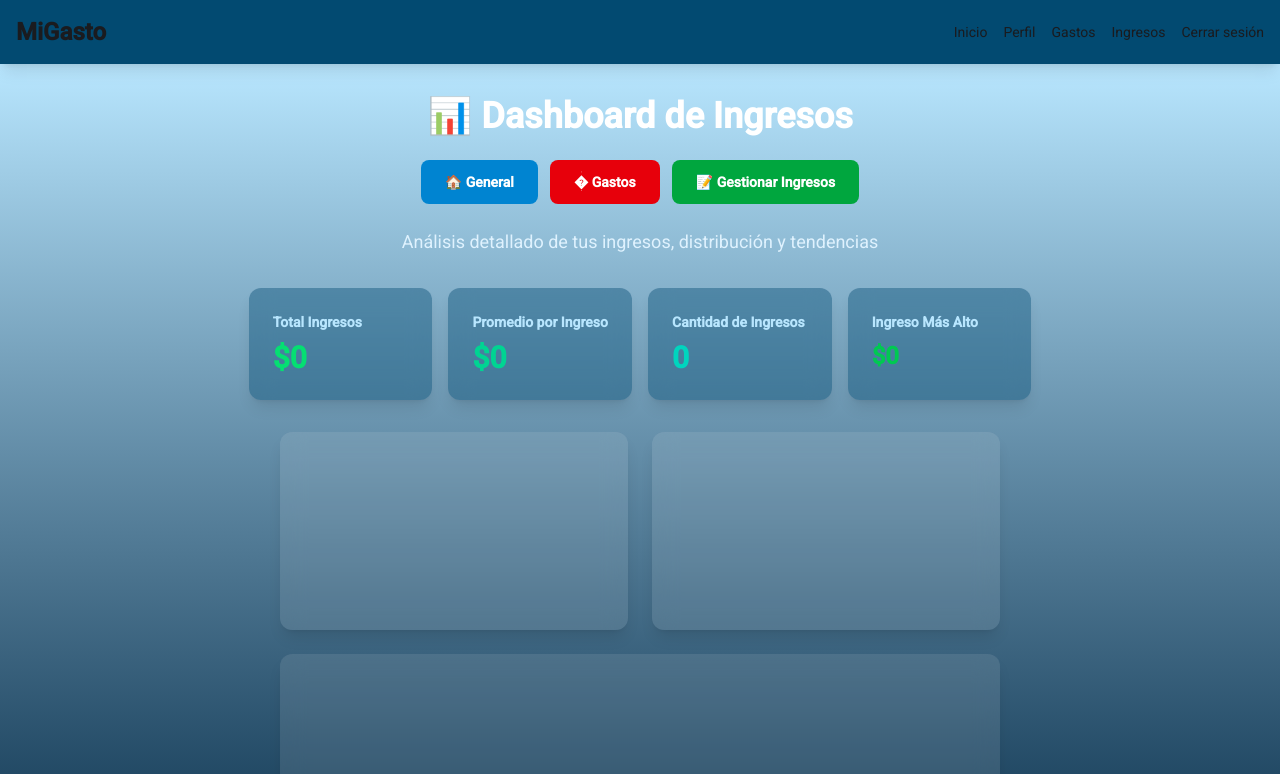
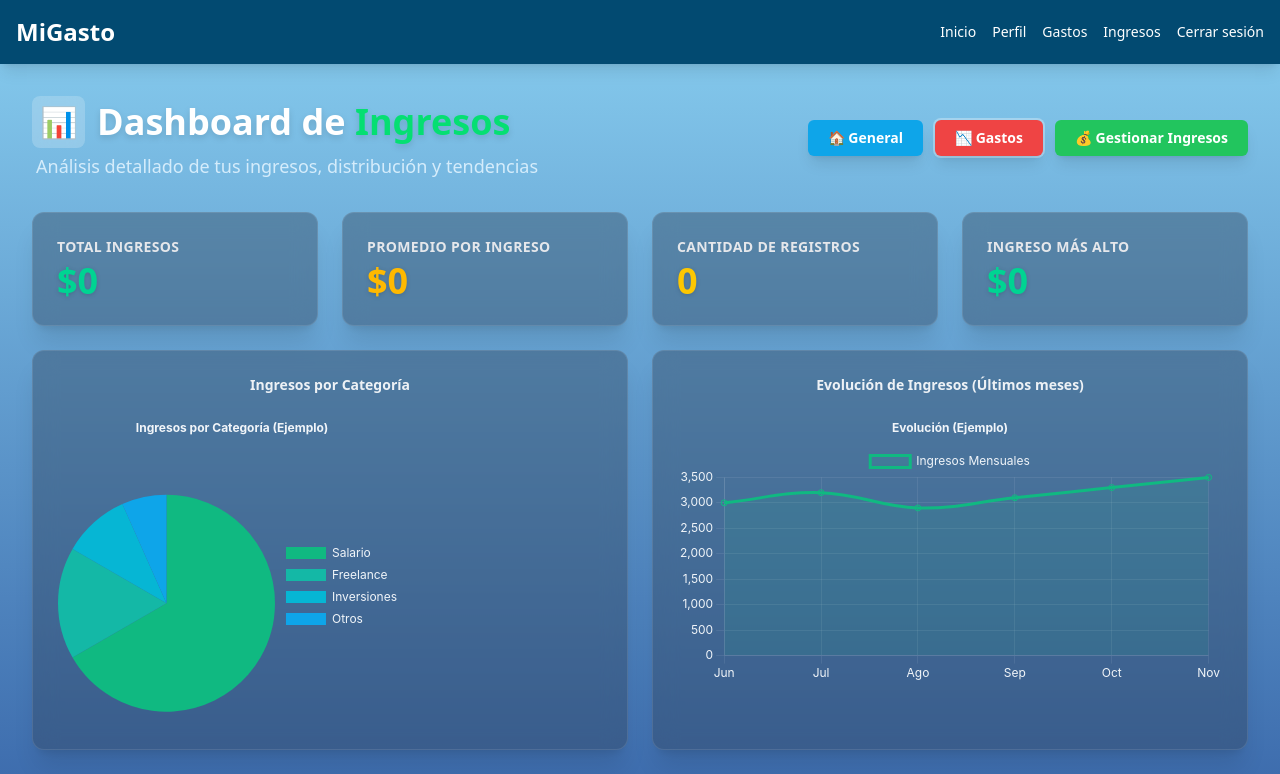
Before and after one commit to MIGASTO/MIGASTO-FRONTEND, an Angular app: page /ingresos/dashboard in a window 1280 px wide. Shown: the top 774 px of the page. Built offline with nearby package versions, Linux system fonts and the light colour scheme; no server answers; sample sign-in values are in the browser's storage.

Commit message:
fix: correccion de error relacionado con el dashboard

```diff
--- a/src/app/pages/gastos/dashboard-gastos/dashboard-gastos.html
+++ b/src/app/pages/gastos/dashboard-gastos/dashboard-gastos.html
@@ -1,103 +1,118 @@
-<section class="min-h-screen flex flex-col bg-gradient-to-b from-sky-200 to-sky-950 text-white">
+
+<section class="min-h-screen flex flex-col bg-gradient-to-b from-[#89CFF0] to-[#1e3a8a] text-white font-sans">
     <app-navbar></app-navbar>
+  <main class="flex-grow w-full max-w-[1600px] mx-auto p-6 lg:p-8">
 
-  <main class="flex-grow p-6">
-    <!-- Encabezado con navegación entre dashboards -->
-    <div class="max-w-7xl mx-auto mb-6">
-      <div class="flex justify-between items-center mb-4">
-        <h2 class="text-4xl font-extrabold">
-          📊 Dashboard de <span class="text-red-400">Gastos</span>
+    <div class="flex flex-col md:flex-row justify-between items-center mb-8 gap-4">
+
+      <div class="text-left w-full md:w-auto">
+        <div class="flex items-center gap-3">
+            <div class="bg-white/20 p-2 rounded-lg backdrop-blur-sm">
+                <span class="text-3xl">📊</span>
+            </div>
+            <h2 class="text-4xl font-extrabold drop-shadow-md">
+              Dashboard de <span class="text-red-400">Gastos</span>
             </h2>
+        </div>
+        <p class="text-sky-100 text-lg mt-1 ml-1 opacity-90">
+          Análisis detallado de tus gastos, distribución y tendencias
+        </p>
+      </div>
 
-        <!-- Navegación entre dashboards -->
       <div class="flex gap-3">
         <button
           (click)="navegarA('/home')"
-            class="bg-sky-600 hover:bg-sky-700 px-4 py-2 rounded-lg font-medium transition"
+          class="bg-[#0ea5e9] hover:bg-[#0284c7] text-white px-5 py-2 rounded-md font-bold shadow-lg transition transform hover:scale-105 flex items-center gap-2"
         >
           🏠 General
         </button>
+
         <button
           (click)="navegarA('/ingresos/dashboard')"
-            class="bg-green-600 hover:bg-green-700 px-4 py-2 rounded-lg font-medium transition"
+          class="bg-[#22c55e] hover:bg-[#16a34a] text-white px-5 py-2 rounded-md font-bold shadow-lg transition transform hover:scale-105 flex items-center gap-2"
         >
           💰 Ingresos
         </button>
+
         <button
           (click)="navegarA('/gastos')"
-            class="bg-red-600 hover:bg-red-700 px-4 py-2 rounded-lg font-medium transition"
+          class="bg-[#ef4444] text-white px-5 py-2 rounded-md font-bold shadow-lg cursor-default ring-2 ring-white/30 flex items-center gap-2"
         >
-            📝 Gestionar Gastos
+          📉 Gestionar Gastos
         </button>
       </div>
     </div>
 
-      <p class="text-sky-100 text-lg">
-        Análisis detallado de tus gastos, distribución y tendencias
+    <div *ngIf="cargando" class="text-center py-12">
+      <div class="animate-spin rounded-full h-12 w-12 border-b-2 border-white mx-auto mb-4"></div>
+      <p class="text-sky-100 text-xl">Cargando datos...</p>
+    </div>
+
+    <div *ngIf="!cargando" class="space-y-6">
+
+      <div class="grid grid-cols-1 md:grid-cols-2 lg:grid-cols-4 gap-6">
+
+        <div class="bg-slate-700/40 backdrop-blur-md border border-white/10 p-6 rounded-xl shadow-xl hover:bg-slate-700/50 transition">
+          <h3 class="text-sm font-bold text-gray-200 mb-1 uppercase tracking-wide">Total Gastos</h3>
+          <p class="text-4xl font-extrabold text-red-400 drop-shadow-sm">
+            ${{ totalGastos | number:'1.0-0' }}
           </p>
         </div>
 
-    <!-- Tarjetas de estadísticas -->
-    <div class="max-w-7xl mx-auto grid grid-cols-1 md:grid-cols-4 gap-4 mb-8">
-      <div class="bg-sky-900/40 backdrop-blur-md p-6 rounded-xl shadow-lg">
-        <h3 class="text-sm font-semibold text-sky-200 mb-2">Total Gastos</h3>
-        <p class="text-3xl font-bold text-red-400">
-          <span *ngIf="!cargando">${{ totalGastos | number:'1.0-0' }}</span>
-          <span *ngIf="cargando">...</span>
+        <div class="bg-slate-700/40 backdrop-blur-md border border-white/10 p-6 rounded-xl shadow-xl hover:bg-slate-700/50 transition">
+          <h3 class="text-sm font-bold text-gray-200 mb-1 uppercase tracking-wide">Promedio por Gasto</h3>
+          <p class="text-4xl font-extrabold text-orange-400 drop-shadow-sm">
+            ${{ promedioGastos | number:'1.0-0' }}
           </p>
         </div>
 
-      <div class="bg-sky-900/40 backdrop-blur-md p-6 rounded-xl shadow-lg">
-        <h3 class="text-sm font-semibold text-sky-200 mb-2">Promedio por Gasto</h3>
-        <p class="text-3xl font-bold text-orange-400">
-          <span *ngIf="!cargando">${{ promedioGastos | number:'1.0-0' }}</span>
-          <span *ngIf="cargando">...</span>
+        <div class="bg-slate-700/40 backdrop-blur-md border border-white/10 p-6 rounded-xl shadow-xl hover:bg-slate-700/50 transition">
+          <h3 class="text-sm font-bold text-gray-200 mb-1 uppercase tracking-wide">Cantidad de Gastos</h3>
+          <p class="text-4xl font-extrabold text-yellow-400 drop-shadow-sm">
+            {{ cantidadGastos }}
           </p>
         </div>
 
-      <div class="bg-sky-900/40 backdrop-blur-md p-6 rounded-xl shadow-lg">
-        <h3 class="text-sm font-semibold text-sky-200 mb-2">Cantidad de Gastos</h3>
-        <p class="text-3xl font-bold text-yellow-400">
-          <span *ngIf="!cargando">{{ cantidadGastos }}</span>
-          <span *ngIf="cargando">...</span>
+        <div class="bg-slate-700/40 backdrop-blur-md border border-white/10 p-6 rounded-xl shadow-xl hover:bg-slate-700/50 transition">
+          <h3 class="text-sm font-bold text-gray-200 mb-1 uppercase tracking-wide">Gasto Más Alto</h3>
+          <p class="text-4xl font-extrabold text-red-500 drop-shadow-sm">
+            <span *ngIf="gastoMayor">${{ gastoMayor.monto | number:'1.0-0' }}</span>
+            <span *ngIf="!gastoMayor">$0</span>
           </p>
-      </div>
-
-      <div class="bg-sky-900/40 backdrop-blur-md p-6 rounded-xl shadow-lg">
-        <h3 class="text-sm font-semibold text-sky-200 mb-2">Gasto Más Alto</h3>
-        <p class="text-2xl font-bold text-red-500">
-          <span *ngIf="!cargando && gastoMayor">${{ gastoMayor.monto | number:'1.0-0' }}</span>
-          <span *ngIf="!cargando && !gastoMayor">$0</span>
-          <span *ngIf="cargando">...</span>
-        </p>
-        <p class="text-xs text-sky-300 mt-1" *ngIf="gastoMayor">
+          <p class="text-xs text-gray-300 mt-1 font-medium opacity-80 truncate" *ngIf="gastoMayor">
             {{ gastoMayor.descripcion }}
           </p>
         </div>
       </div>
 
-    <!-- Gráficas -->
-    <div class="max-w-7xl mx-auto grid grid-cols-1 lg:grid-cols-2 gap-6 mb-8">
-      <!-- Gráfica de pastel: Gastos por categoría -->
-      <div class="bg-sky-900/40 backdrop-blur-md p-6 rounded-xl shadow-lg">
+      <div class="grid grid-cols-1 lg:grid-cols-2 gap-6">
+
+        <div class="bg-slate-700/40 backdrop-blur-md border border-white/10 p-6 rounded-xl shadow-xl h-[400px] flex flex-col">
+          <h3 class="text-white font-bold mb-4 text-center opacity-90">Gastos por Categoría</h3>
+          <div class="flex-grow relative w-full h-full">
             <canvas #pieCanvas></canvas>
           </div>
+        </div>
 
-      <!-- Gráfica de línea: Evolución mensual -->
-      <div class="bg-sky-900/40 backdrop-blur-md p-6 rounded-xl shadow-lg">
+        <div class="bg-slate-700/40 backdrop-blur-md border border-white/10 p-6 rounded-xl shadow-xl h-[400px] flex flex-col">
+          <h3 class="text-white font-bold mb-4 text-center opacity-90">Evolución Mensual</h3>
+          <div class="flex-grow relative w-full h-full">
             <canvas #lineCanvas></canvas>
           </div>
         </div>
+      </div>
 
-    <!-- Gráfica de barras: Top gastos -->
-    <div class="max-w-7xl mx-auto">
-      <div class="bg-sky-900/40 backdrop-blur-md p-6 rounded-xl shadow-lg">
+      <div class="bg-slate-700/40 backdrop-blur-md border border-white/10 p-6 rounded-xl shadow-xl">
+         <h3 class="text-white font-bold mb-4 text-left opacity-90 pl-2 border-l-4 border-red-500">Top Gastos Más Altos</h3>
+         <div class="relative w-full h-[300px]">
             <canvas #barCanvas></canvas>
          </div>
       </div>
+
+    </div>
   </main>
 
-  <footer class="p-4 bg-sky-900 text-center text-sm">
+  <footer class="p-4 bg-sky-950/50 backdrop-blur-sm text-center text-sm text-slate-400 border-t border-white/5">
     © 2025 MiGasto - Todos los derechos reservados
   </footer>
 </section>
--- a/src/app/pages/ingresos/dashboard-ingresos/dashboard-ingresos.css
+++ b/src/app/pages/ingresos/dashboard-ingresos/dashboard-ingresos.css
@@ -5,3 +5,7 @@ div {
 canvas {
   max-height: 400px;
 }
+
+button {
+  white-space: nowrap;
+}
--- a/src/app/pages/ingresos/dashboard-ingresos/dashboard-ingresos.html
+++ b/src/app/pages/ingresos/dashboard-ingresos/dashboard-ingresos.html
@@ -1,96 +1,113 @@
-<app-navbar />
+<section class="min-h-screen flex flex-col bg-gradient-to-b from-[#89CFF0] to-[#1e3a8a] text-white font-sans">
+    <app-navbar></app-navbar>
+  <main class="flex-grow w-full max-w-[1600px] mx-auto p-6 lg:p-8">
 
-<section class="min-h-screen flex flex-col bg-gradient-to-b from-sky-200 to-sky-950 text-white">
-  <main class="flex-grow flex flex-col items-center p-8">
-    <!-- Encabezado con título y navegación -->
-    <div class="w-full max-w-7xl mb-8">
-      <h2 class="text-4xl font-extrabold mb-6 text-center flex items-center justify-center gap-3">
-        📊 Dashboard de Ingresos
+    <div class="flex flex-col md:flex-row justify-between items-center mb-8 gap-4">
+
+      <div class="text-left w-full md:w-auto">
+        <div class="flex items-center gap-3">
+            <div class="bg-white/20 p-2 rounded-lg backdrop-blur-sm">
+                <span class="text-3xl">📊</span>
+            </div>
+            <h2 class="text-4xl font-extrabold drop-shadow-md">
+              Dashboard de <span class="text-green-400">Ingresos</span>
             </h2>
-
-      <!-- Navegación entre dashboards -->
-      <div class="flex justify-center gap-3 mb-6">
-        <button
-          (click)="navegarA('/home')"
-          class="bg-sky-600 hover:bg-sky-700 px-6 py-3 rounded-lg font-semibold transition transform hover:scale-105"
-        >
-          🏠 General
-        </button>
-        <button
-          (click)="navegarA('/gastos/dashboard')"
-          class="bg-red-600 hover:bg-red-700 px-6 py-3 rounded-lg font-semibold transition transform hover:scale-105"
-        >
-          � Gastos
-        </button>
-        <button
-          (click)="navegarA('/ingresos')"
-          class="bg-green-600 hover:bg-green-700 px-6 py-3 rounded-lg font-semibold transition transform hover:scale-105"
-        >
-          📝 Gestionar Ingresos
-        </button>
         </div>
-
-      <p class="text-sky-100 text-lg text-center">
+        <p class="text-sky-100 text-lg mt-1 ml-1 opacity-90">
           Análisis detallado de tus ingresos, distribución y tendencias
         </p>
       </div>
 
-    <!-- Indicador de carga -->
-    <div *ngIf="cargando" class="text-center py-8">
-      <p class="text-sky-200">Cargando estadísticas...</p>
+      <div class="flex gap-3">
+        <button
+          (click)="navegarA('/home')"
+          class="bg-[#0ea5e9] hover:bg-[#0284c7] text-white px-5 py-2 rounded-md font-bold shadow-lg transition transform hover:scale-105 flex items-center gap-2"
+        >
+          🏠 General
+        </button>
+
+        <button
+          (click)="navegarA('/gastos/dashboard')"
+          class=" bg-[#ef4444] hover:bg-[#dc2626] text-white px-5 py-2 rounded-md font-bold shadow-lg cursor-default ring-2 ring-white/30"
+        >
+          📉 Gastos
+        </button>
+
+        <button
+          (click)="navegarA('/ingresos')"
+          class=" bg-[#22c55e] text-white px-5 py-2 rounded-md font-bold shadow-lg transition transform hover:scale-105 flex items-center gap-2"
+        >
+          💰 Gestionar Ingresos
+        </button>
+      </div>
     </div>
 
-    <!-- Tarjetas de estadísticas -->
-    <div *ngIf="!cargando" class="max-w-7xl mx-auto grid grid-cols-1 md:grid-cols-4 gap-4 mb-8">
-      <div class="bg-sky-900/40 backdrop-blur-md p-6 rounded-xl shadow-lg">
-        <h3 class="text-sm font-semibold text-sky-200 mb-2">Total Ingresos</h3>
-        <p class="text-3xl font-bold text-green-400">
+    <div *ngIf="cargando" class="text-center py-12">
+      <div class="animate-spin rounded-full h-12 w-12 border-b-2 border-white mx-auto mb-4"></div>
+      <p class="text-sky-100 text-xl">Cargando datos...</p>
+    </div>
+
+    <div *ngIf="!cargando" class="space-y-6">
+
+      <div class="grid grid-cols-1 md:grid-cols-2 lg:grid-cols-4 gap-6">
+
+        <div class="bg-slate-700/40 backdrop-blur-md border border-white/10 p-6 rounded-xl shadow-xl hover:bg-slate-700/50 transition">
+          <h3 class="text-sm font-bold text-gray-200 mb-1 uppercase tracking-wide">Total Ingresos</h3>
+          <p class="text-4xl font-extrabold text-emerald-400 drop-shadow-sm">
             ${{ totalIngresos | number:'1.0-0' }}
           </p>
         </div>
 
-      <div class="bg-sky-900/40 backdrop-blur-md p-6 rounded-xl shadow-lg">
-        <h3 class="text-sm font-semibold text-sky-200 mb-2">Promedio por Ingreso</h3>
-        <p class="text-3xl font-bold text-emerald-400">
+        <div class="bg-slate-700/40 backdrop-blur-md border border-white/10 p-6 rounded-xl shadow-xl hover:bg-slate-700/50 transition">
+          <h3 class="text-sm font-bold text-gray-200 mb-1 uppercase tracking-wide">Promedio por Ingreso</h3>
+          <p class="text-4xl font-extrabold text-amber-400 drop-shadow-sm">
             ${{ promedioIngresos | number:'1.0-0' }}
           </p>
         </div>
 
-      <div class="bg-sky-900/40 backdrop-blur-md p-6 rounded-xl shadow-lg">
-        <h3 class="text-sm font-semibold text-sky-200 mb-2">Cantidad de Ingresos</h3>
-        <p class="text-3xl font-bold text-teal-400">
+        <div class="bg-slate-700/40 backdrop-blur-md border border-white/10 p-6 rounded-xl shadow-xl hover:bg-slate-700/50 transition">
+          <h3 class="text-sm font-bold text-gray-200 mb-1 uppercase tracking-wide">Cantidad de Registros</h3>
+          <p class="text-4xl font-extrabold text-yellow-400 drop-shadow-sm">
             {{ cantidadIngresos }}
           </p>
         </div>
 
-      <div class="bg-sky-900/40 backdrop-blur-md p-6 rounded-xl shadow-lg">
-        <h3 class="text-sm font-semibold text-sky-200 mb-2">Ingreso Más Alto</h3>
-        <p class="text-2xl font-bold text-green-500">
+        <div class="bg-slate-700/40 backdrop-blur-md border border-white/10 p-6 rounded-xl shadow-xl hover:bg-slate-700/50 transition">
+          <h3 class="text-sm font-bold text-gray-200 mb-1 uppercase tracking-wide">Ingreso Más Alto</h3>
+          <p class="text-4xl font-extrabold text-emerald-400 drop-shadow-sm">
             <span *ngIf="ingresoMayor">${{ ingresoMayor.monto | number:'1.0-0' }}</span>
             <span *ngIf="!ingresoMayor">$0</span>
           </p>
-        <p class="text-xs text-sky-300 mt-1" *ngIf="ingresoMayor && ingresoMayor.descripcion">
+          <p class="text-xs text-gray-300 mt-1 font-medium opacity-80 truncate" *ngIf="ingresoMayor">
             {{ ingresoMayor.descripcion }}
           </p>
         </div>
       </div>
 
-    <!-- Gráficas -->
-    <div *ngIf="!cargando" class="max-w-7xl mx-auto grid grid-cols-1 lg:grid-cols-2 gap-6 mb-8">
-      <!-- Gráfica Pie: Ingresos por Categoría -->
-      <div class="bg-white/10 backdrop-blur-md p-6 rounded-xl shadow-lg">
+      <div class="grid grid-cols-1 lg:grid-cols-2 gap-6">
+
+        <div class="bg-slate-700/40 backdrop-blur-md border border-white/10 p-6 rounded-xl shadow-xl h-[400px] flex flex-col">
+          <h3 class="text-white font-bold mb-4 text-center opacity-90">Ingresos por Categoría</h3>
+          <div class="flex-grow relative w-full h-full">
             <canvas #pieCanvas></canvas>
           </div>
+        </div>
 
-      <!-- Gráfica Line: Evolución Mensual -->
-      <div class="bg-white/10 backdrop-blur-md p-6 rounded-xl shadow-lg">
+        <div class="bg-slate-700/40 backdrop-blur-md border border-white/10 p-6 rounded-xl shadow-xl h-[400px] flex flex-col">
+          <h3 class="text-white font-bold mb-4 text-center opacity-90">Evolución de Ingresos (Últimos meses)</h3>
+          <div class="flex-grow relative w-full h-full">
             <canvas #lineCanvas></canvas>
           </div>
+        </div>
+      </div>
 
-      <!-- Gráfica Bar: Top Ingresos (ocupa todo el ancho) -->
-      <div class="bg-white/10 backdrop-blur-md p-6 rounded-xl shadow-lg lg:col-span-2">
+      <div class="bg-slate-700/40 backdrop-blur-md border border-white/10 p-6 rounded-xl shadow-xl">
+         <h3 class="text-white font-bold mb-4 text-left opacity-90 pl-2 border-l-4 border-emerald-500">Top Ingresos Más Altos</h3>
+         <div class="relative w-full h-[300px]">
             <canvas #barCanvas></canvas>
          </div>
       </div>
+
+    </div>
   </main>
 </section>
--- a/src/app/pages/ingresos/dashboard-ingresos/dashboard-ingresos.ts
+++ b/src/app/pages/ingresos/dashboard-ingresos/dashboard-ingresos.ts
@@ -1,5 +1,5 @@
 import { CommonModule } from '@angular/common';
-import { AfterViewInit, Component, ElementRef, OnInit, ViewChild } from '@angular/core';
+import { AfterViewInit, ChangeDetectorRef, Component, ElementRef, OnInit, ViewChild } from '@angular/core';
 import { Router, RouterModule } from '@angular/router';
 import { Chart, registerables } from 'chart.js';
 import { Navbar } from '../../../components/navbar/navbar';
@@ -20,6 +20,11 @@ export class DashboardIngresos implements OnInit, AfterViewInit {
   @ViewChild('barCanvas') barCanvas!: ElementRef<HTMLCanvasElement>;
   @ViewChild('lineCanvas') lineCanvas!: ElementRef<HTMLCanvasElement>;
 
+  // Variables para guardar las instancias de las gráficas y poder destruirlas al recargar
+  private chartPieInstance: Chart | null = null;
+  private chartLineInstance: Chart | null = null;
+  private chartBarInstance: Chart | null = null;
+
   totalIngresos = 0;
   promedioIngresos = 0;
   ingresoMayor: any = null;
@@ -29,15 +34,20 @@ export class DashboardIngresos implements OnInit, AfterViewInit {
   constructor(
     private balanceService: BalanceService,
     private ingresosService: IngresosService,
-    private router: Router
+    private router: Router,
+    private cdr: ChangeDetectorRef // <--- Inyección necesaria para corregir el error de carga
   ) {}
 
   ngOnInit() {
+    Chart.defaults.color = '#f1f5f9'; // Slate-100 (Blanco grisáceo)
+    Chart.defaults.borderColor = 'rgba(255, 255, 255, 0.08)'; // Líneas muy sutiles
+    Chart.defaults.font.family = "'Inter', 'Helvetica', sans-serif"; // Fuente limpia
+
     this.cargarEstadisticas();
   }
 
   ngAfterViewInit() {
-    // Las gráficas se renderizan después de cargar los datos
+    // Ya no dependemos de esto porque forzamos la detección en cargarEstadisticas
   }
 
   formatearMonto(valor: any): string {
@@ -48,15 +58,12 @@ export class DashboardIngresos implements OnInit, AfterViewInit {
   cargarEstadisticas() {
     this.cargando = true;
 
-    // Cargar todas las estadísticas en una sola llamada
     this.balanceService.obtenerEstadisticasIngresos().subscribe({
       next: (estadisticas) => {
-        // Asignar los datos iniciales
         this.totalIngresos = estadisticas.total || 0;
         this.promedioIngresos = estadisticas.promedio || 0;
         this.cantidadIngresos = estadisticas.cantidad || 0;
 
-        // Encontrar el ingreso mayor del top5
         if (estadisticas.top5 && estadisticas.top5.length > 0) {
           this.ingresoMayor = {
             monto: estadisticas.max || estadisticas.top5[0].monto,
@@ -66,23 +73,30 @@ export class DashboardIngresos implements OnInit, AfterViewInit {
           this.ingresoMayor = null;
         }
 
+        // 1. Finalizamos la carga lógica
         this.cargando = false;
 
-        // Renderizar las gráficas con los datos del backend
+        // 2. IMPORTANTE: Forzar actualización del HTML para que los <canvas> existan
+        this.cdr.detectChanges();
+
+        // 3. Renderizar gráficas
         this.renderPieChart(estadisticas.graficoTags || []);
         this.renderLineChart(estadisticas.graficoMensual || []);
         this.renderBarChart(estadisticas.top5 || []);
       },
       error: (err) => {
         console.error('Error al cargar estadísticas de ingresos:', err);
-        // Inicializar con valores por defecto y mostrar datos dummy
+
         this.cantidadIngresos = 0;
         this.totalIngresos = 0;
         this.promedioIngresos = 0;
         this.ingresoMayor = null;
+
         this.cargando = false;
 
-        // Renderizar gráficas dummy
+        // También forzamos actualización en caso de error
+        this.cdr.detectChanges();
+
         this.renderPieChartDummy();
         this.renderLineChartDummy();
         this.renderBarChartDummy();
@@ -92,8 +106,10 @@ export class DashboardIngresos implements OnInit, AfterViewInit {
 
   renderPieChart(data: any) {
     if (!this.pieCanvas) return;
+    // Destruir gráfica anterior si existe
+    if (this.chartPieInstance) this.chartPieInstance.destroy();
 
-    new Chart(this.pieCanvas.nativeElement, {
+    this.chartPieInstance = new Chart(this.pieCanvas.nativeElement, {
       type: 'pie',
       data: {
         labels: data.map((item: any) => item.tag || 'Sin categoría'),
@@ -102,7 +118,8 @@ export class DashboardIngresos implements OnInit, AfterViewInit {
           backgroundColor: [
             '#10b981', '#14b8a6', '#06b6d4', '#0ea5e9',
             '#3b82f6', '#6366f1', '#8b5cf6', '#a855f7'
-          ]
+          ],
+          borderColor: 'transparent'
         }]
       },
       options: {
@@ -117,21 +134,23 @@ export class DashboardIngresos implements OnInit, AfterViewInit {
 
   renderPieChartDummy() {
     if (!this.pieCanvas) return;
+    if (this.chartPieInstance) this.chartPieInstance.destroy();
 
-    new Chart(this.pieCanvas.nativeElement, {
+    this.chartPieInstance = new Chart(this.pieCanvas.nativeElement, {
       type: 'pie',
       data: {
         labels: ['Salario', 'Freelance', 'Inversiones', 'Otros'],
         datasets: [{
           data: [2000, 500, 300, 200],
-          backgroundColor: ['#10b981', '#14b8a6', '#06b6d4', '#0ea5e9']
+          backgroundColor: ['#10b981', '#14b8a6', '#06b6d4', '#0ea5e9'],
+          borderColor: 'transparent'
         }]
       },
       options: {
         responsive: true,
         plugins: {
           legend: { position: 'right' },
-          title: { display: true, text: 'Ingresos por Categoría (Datos de ejemplo)' }
+          title: { display: true, text: 'Ingresos por Categoría (Ejemplo)' }
         }
       }
     });
@@ -139,10 +158,11 @@ export class DashboardIngresos implements OnInit, AfterViewInit {
 
   renderLineChart(data: any) {
     if (!this.lineCanvas) return;
+    if (this.chartLineInstance) this.chartLineInstance.destroy();
 
     const meses = ['Ene', 'Feb', 'Mar', 'Abr', 'May', 'Jun', 'Jul', 'Ago', 'Sep', 'Oct', 'Nov', 'Dic'];
 
-    new Chart(this.lineCanvas.nativeElement, {
+    this.chartLineInstance = new Chart(this.lineCanvas.nativeElement, {
       type: 'line',
       data: {
         labels: data.map((item: any) => meses[item.mes - 1] || `Mes ${item.mes}`),
@@ -159,7 +179,7 @@ export class DashboardIngresos implements OnInit, AfterViewInit {
         responsive: true,
         plugins: {
           legend: { display: true },
-          title: { display: true, text: 'Evolución de Ingresos (Últimos meses)' }
+          title: { display: true, text: 'Evolución de Ingresos' }
         },
         scales: {
           y: { beginAtZero: true }
@@ -170,11 +190,12 @@ export class DashboardIngresos implements OnInit, AfterViewInit {
 
   renderLineChartDummy() {
     if (!this.lineCanvas) return;
+    if (this.chartLineInstance) this.chartLineInstance.destroy();
 
-    new Chart(this.lineCanvas.nativeElement, {
+    this.chartLineInstance = new Chart(this.lineCanvas.nativeElement, {
       type: 'line',
       data: {
-        labels: ['Junio', 'Julio', 'Agosto', 'Septiembre', 'Octubre', 'Noviembre'],
+        labels: ['Jun', 'Jul', 'Ago', 'Sep', 'Oct', 'Nov'],
         datasets: [{
           label: 'Ingresos Mensuales',
           data: [3000, 3200, 2900, 3100, 3300, 3500],
@@ -188,7 +209,7 @@ export class DashboardIngresos implements OnInit, AfterViewInit {
         responsive: true,
         plugins: {
           legend: { display: true },
-          title: { display: true, text: 'Evolución de Ingresos (Datos de ejemplo)' }
+          title: { display: true, text: 'Evolución (Ejemplo)' }
         },
         scales: {
           y: { beginAtZero: true }
@@ -199,8 +220,9 @@ export class DashboardIngresos implements OnInit, AfterViewInit {
 
   renderBarChart(data: any) {
     if (!this.barCanvas) return;
+    if (this.chartBarInstance) this.chartBarInstance.destroy();
 
-    new Chart(this.barCanvas.nativeElement, {
+    this.chartBarInstance = new Chart(this.barCanvas.nativeElement, {
       type: 'bar',
       data: {
         labels: data.map((item: any) => item.descripcion),
@@ -214,7 +236,7 @@ export class DashboardIngresos implements OnInit, AfterViewInit {
         responsive: true,
         plugins: {
           legend: { display: false },
-          title: { display: true, text: 'Top 10 Ingresos Más Altos' }
+          title: { display: true, text: 'Top Ingresos Más Altos' }
         },
         scales: {
           y: { beginAtZero: true }
@@ -225,11 +247,12 @@ export class DashboardIngresos implements OnInit, AfterViewInit {
 
   renderBarChartDummy() {
     if (!this.barCanvas) return;
+    if (this.chartBarInstance) this.chartBarInstance.destroy();
 
-    new Chart(this.barCanvas.nativeElement, {
+    this.chartBarInstance = new Chart(this.barCanvas.nativeElement, {
       type: 'bar',
       data: {
-        labels: ['Salario Mensual', 'Proyecto Freelance', 'Dividendos', 'Venta', 'Bono'],
+        labels: ['Salario', 'Freelance', 'Dividendos', 'Venta', 'Bono'],
         datasets: [{
           label: 'Monto',
           data: [2000, 800, 300, 250, 150],
@@ -240,7 +263,7 @@ export class DashboardIngresos implements OnInit, AfterViewInit {
         responsive: true,
         plugins: {
           legend: { display: false },
-          title: { display: true, text: 'Top Ingresos Más Altos (Datos de ejemplo)' }
+          title: { display: true, text: 'Top Ingresos (Ejemplo)' }
         },
         scales: {
           y: { beginAtZero: true }
```
Also changed, not shown: src/app/pages/gastos/dashboard-gastos/dashboard-gastos.ts (+37 -23 lines). Lines whose indentation alone changed are shown as unchanged.
